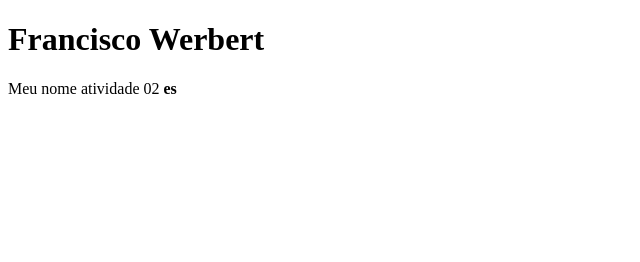
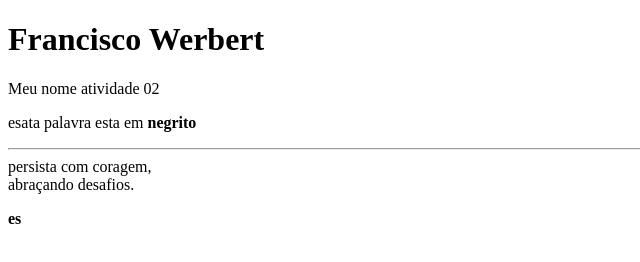
Before and after one commit to werbert244/meusite, a plain HTML site: page index.html in a window 1280 px wide. Shown: the whole page, without its empty margins (0-640 px from the left). Drawn offline with Linux system fonts and the light colour scheme.

Commit message:
Update index.html

```diff
--- a/index.html
+++ b/index.html
@@ -8,6 +8,12 @@
     <h1>Francisco Werbert</h1>
     Meu nome
     </h1>atividade 02 </h1>
+    <p>
+      esata palavra esta em <b> negrito </b>
+      <hr/>
+      persista com coragem, <br/>
+      abraçando desafios.
+    </p>
     <b> es </b>
   </body>
 
```
